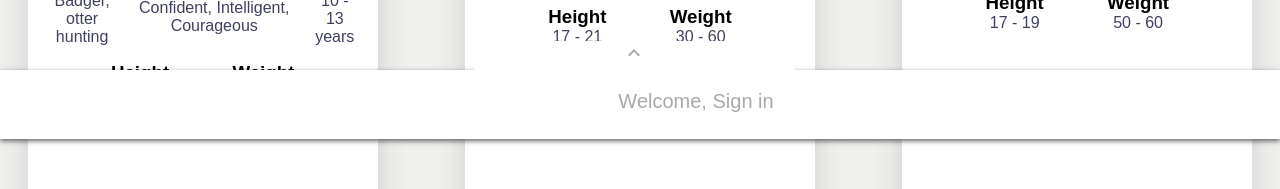
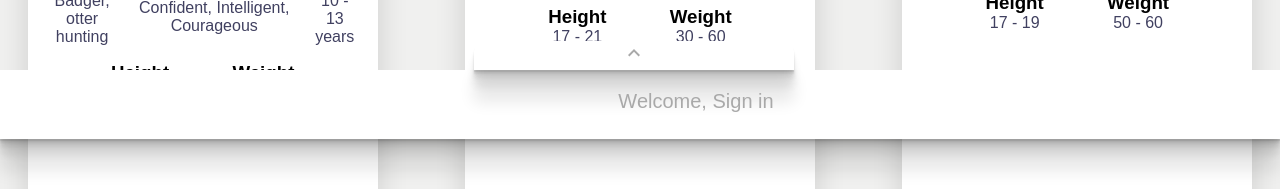
Before and after one commit to jas2johns/puppydex, a Next.js app: page /favorites in a window 1280 px wide. Shown: the part 711-900 px from the top of the page. Built offline with nearby package versions, Linux system fonts and the light colour scheme; no server answers.

Commit message:
broke the shadow effect on ftr

```diff
--- a/app/components/Navbar/Navbar.module.css
+++ b/app/components/Navbar/Navbar.module.css
@@ -20,7 +20,12 @@
 	text-align: center;
 
 	background-color: white;
-	box-shadow: 0px 2px 5px rgba(0, 0, 0, 0.6);
+	/* box-shadow: 0px 2px 5px rgba(0, 0, 0, 0.6); */
+	box-shadow: rgba(0, 0, 0, 0.09) 0px 2px 1px,
+	rgba(0, 0, 0, 0.09) 0px 4px 2px,
+	rgba(0, 0, 0, 0.09) 0px 8px 4px,
+	rgba(0, 0, 0, 0.09) 0px 16px 8px,
+	rgba(0, 0, 0, 0.09) 0px 32px 16px;
 
 	font-size: 20px;
 	color: darkgray;
@@ -31,14 +36,21 @@
 
 	transition: bottom 1s;
 	-webkit-transition: bottom 1s;
+
+	/* shadow effect */
+	/* box-shadow: rgba(0, 0, 0, 0.09) 0px 2px 1px,
+	rgba(0, 0, 0, 0.09) 0px 4px 2px,
+	rgba(0, 0, 0, 0.09) 0px 8px 4px,
+	rgba(0, 0, 0, 0.09) 0px 16px 8px,
+	rgba(0, 0, 0, 0.09) 0px 32px 16px; */
 }
 
 .menu:hover {
 	bottom: 0px;
+
 }
 
-.menu.expanded {
-}
+.menu.expanded {}
 
 .handle {
 	position: relative;
@@ -49,11 +61,18 @@
 	border: none;
 	border-top-left-radius: 10px;
 	border-top-right-radius: 10px;
+
+	box-shadow: rgba(0, 0, 0, 0.09) 0px 2px 1px,
+	rgba(0, 0, 0, 0.09) 0px 4px 2px,
+	rgba(0, 0, 0, 0.09) 0px 8px 4px,
+	rgba(0, 0, 0, 0.09) 0px 16px 8px,
+	rgba(0, 0, 0, 0.09) 0px 32px 16px;
 }
 
 .loginLink {
 	position: relative;
 	right: 6.5rem;
+
 }
 
 .filled-green {
```
